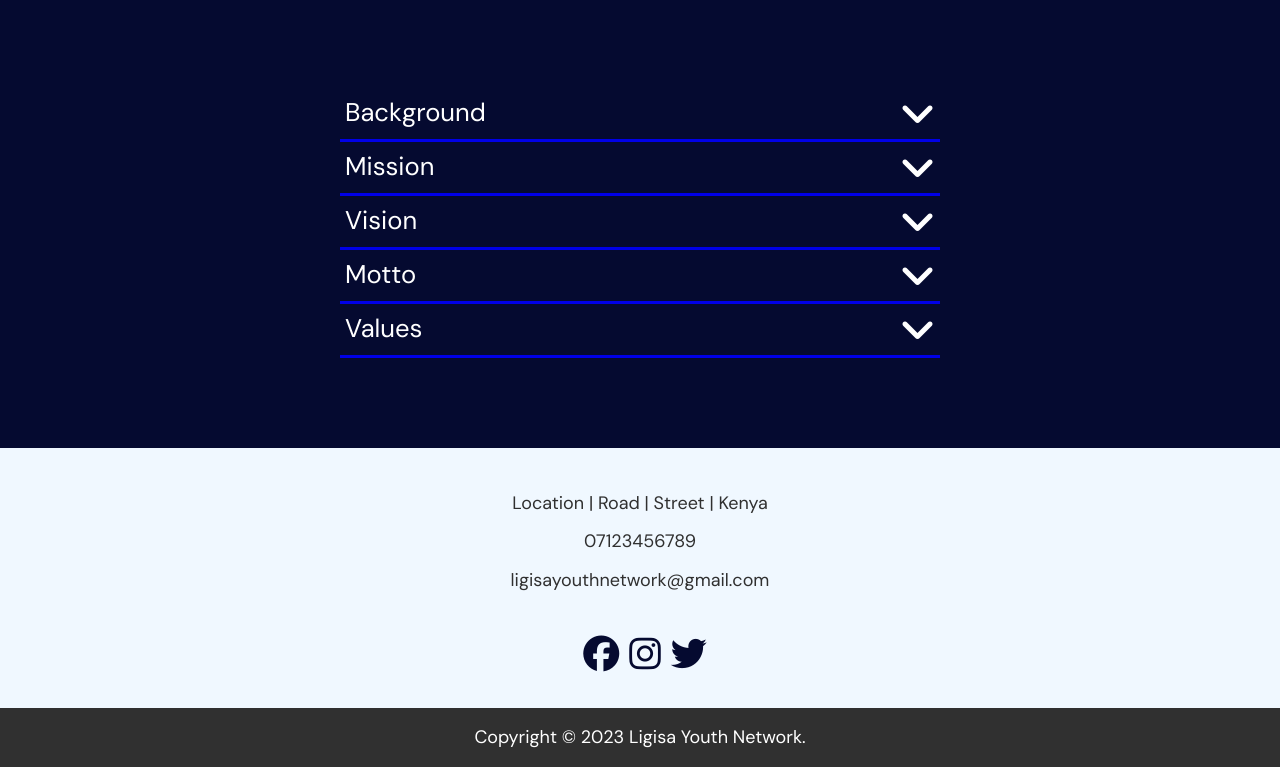
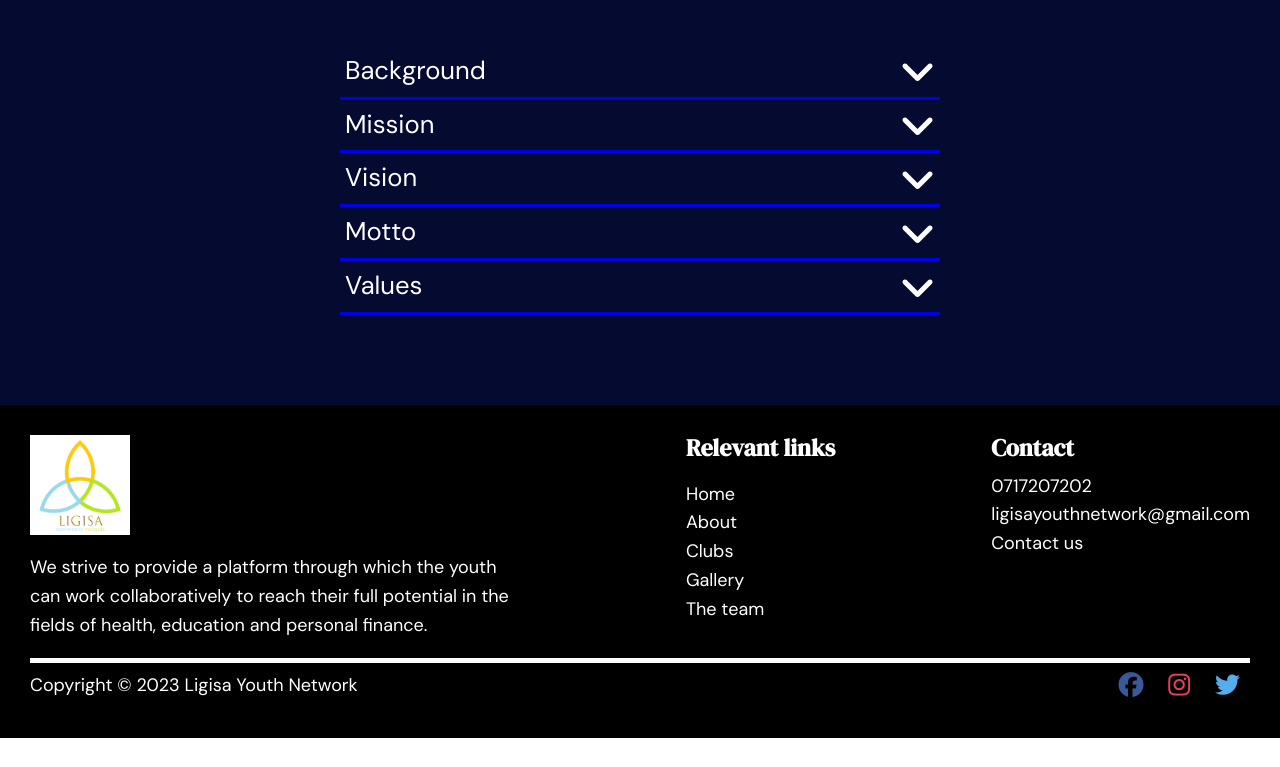
Before and after one commit to Rene-Harry/Ligisa-Production, a plain HTML site: page about.html in a window 1280 px wide. Shown: the part 548-1315 px from the top of the page. After the commit the page ends 1286 px from the top, so only its background shows below. Drawn offline with Linux system fonts and the light colour scheme.

Commit message:
footer update

```diff
--- a/about.html
+++ b/about.html
@@ -135,20 +135,50 @@
       </div>
     </div>
 
-    <footer class="index-footer">
-      <div class="address">
-        <p>Location | Road | Street | Kenya</p>
-        <p>07123456789</p>
-        <p>ligisayouthnetwork@gmail.com</p>
+    <footer class="">
+      <div class="footer-container">
+        <div>
+          <img src="./images/logo_light.jpeg" alt="logo" />
+          <p>
+            We strive to provide a platform through which the youth can work
+            collaboratively to reach their full potential in the fields of
+            health, education and personal finance.
+          </p>
+        </div>
+        <div class="relevant-links">
+          <h3>Relevant links</h3>
+          <ul>
+            <li>
+              <a href="index.html">Home</a>
+            </li>
+            <li>
+              <a href="about.html">About</a>
+            </li>
+            <li>
+              <a href="clubs.html">Clubs</a>
+            </li>
+            <li>
+              <a href="#">Gallery</a>
+            </li>
+            <li>
+              <a href="#">The team</a>
+            </li>
+          </ul>
+        </div>
+        <div class="footer-contact">
+          <h3>Contact</h3>
+          <span>0717207202</span>
+          <span>ligisayouthnetwork@gmail.com</span>
+          <span>Contact us </span>
+        </div>
       </div>
-
-      <div class="social-icons">
-        <i class="fa-brands fa-facebook icons"></i>
-        <i class="fa-brands fa-instagram icons"></i>
-        <i class="fa-brands fa-twitter icons"></i>
-      </div>
-      <div class="copyright">
-        <p>Copyright &copy; <span>2023</span> Ligisa Youth Network.</p>
+      <div class="flex">
+        <div>Copyright &copy; 2023 Ligisa Youth Network</div>
+        <div class="">
+          <i class="fa-brands fa-facebook icons footer-icons "></i>
+          <i class="fa-brands fa-instagram icons footer-icons"></i>
+          <i class="fa-brands fa-twitter icons footer-icons"></i>
+        </div>
       </div>
     </footer>
 
--- a/style.css
+++ b/style.css
@@ -127,7 +127,7 @@ nav {
 
 /* hamburger */
 
-@media screen and (max-width: 600px) {
+@media screen and (max-width: 699px) {
   .navbar-links {
     position: fixed;
     background: var(--clr-light);
@@ -269,25 +269,34 @@ nav {
   justify-content: center;
 
   padding-top: 150px;
-  padding-bottom: 200px;
+  padding-bottom: 150px;
+}
+
+@media screen and (min-width: 1400px) {
+  .hero {
+    padding-top: 300px;
+    padding-bottom: 300px;
+  }
 }
 
 .home {
-  background-image: url(./images/background.jpg);
+  background-image: url(./images/hero-2.jpg);
 }
 
 .container {
   display: flex;
   flex-direction: column;
   align-items: center;
-  margin: 0;
-}
+  }
 
 .group-name {
-  font-size: 3.2rem;
+  font-size: 3.5rem;
   font-family: var(--ff-secondary);
   letter-spacing: 10px;
   padding: 15px;
+}
+.motto{
+  color: var(--clr-dark);
 }
 
 .btn-learn-more {
@@ -330,9 +339,7 @@ section p {
   section {
     padding: 3em 1em;
   }
-  /* .background img {
-    width: 100%;
-  } */
+
 }
 
 /* background section */
@@ -344,12 +351,13 @@ section p {
   margin: 0 auto;
 }
 
-/* .background img {
-  max-width: 650px;
-  margin-left: auto;
-  margin-right: auto;
-  margin-top: 50px;
-} */
+.background {
+  display: flex;
+  flex-direction: column;
+  align-items: center;
+}
+
+
 
 /* health section */
 
@@ -357,11 +365,6 @@ section p {
   background: var(--clr-accent);
   color: var(--clr-light);
 }
-
-/* .health-div {
-  max-width: 1000px;
-  margin: 0 auto;
-} */
 
 .health-flex {
   margin: auto;
@@ -403,11 +406,6 @@ section p {
   background-blend-mode: multiply;
 }
 
-/* .education-div {
-  max-width: 1000px;
-  margin: 0 auto;
-} */
-
 .list {
   margin: auto;
   max-width: 700px;
@@ -434,7 +432,8 @@ section p {
 
 /* Getting Involved */
 
-.getting-involved {
+.getting-involved,
+.supporting-us {
   background: var(--clr-light);
   color: var(--clr-accent);
 }
@@ -476,11 +475,6 @@ section p {
 
 /* SUPPORTING US */
 
-.supporting-us {
-  background: var(--clr-accent);
-  color: var(--clr-light);
-}
-
 .supporting-us-div {
   max-width: 1000px;
   margin: 0 auto;
@@ -517,51 +511,82 @@ section p {
 /* Footer */
 
 footer {
+  background-color: black;
+  color: var(--clr-light);
+  padding: 30px;
+}
+
+footer ul {
+  list-style: none;
+  text-decoration: none;
+
+  padding: 0;
+}
+
+footer a {
+  text-decoration: none;
+  color: var(--clr-light);
+}
+
+.footer-container{
+  display: flex;
+  justify-content: space-between;
+
+}
+
+.footer-container p{
+  max-width: 500px;
+}
+.footer-container img{
+width: 100px;
+height: 100px;
+}
+
+.footer-container{
+  border-bottom: 5px solid ;
+}
+.footer-contact{
   display: flex;
   flex-direction: column;
-  align-items: center;
-  background-color: aliceblue;
-  font-size: var(--fs-body);
+  margin-bottom: 20px;
 }
-.address {
-  display: flex;
-  flex-direction: column;
-  text-align: center;
-  margin: 0 auto;
+.footer-contact h3{
+  margin-bottom: 10px;
 }
 
-footer p {
-  margin: 5px;
+
+.flex{
+  display: flex;
+  justify-content: space-between;
+  align-items: center;
+}
+.footer-icons {
+  font-size: 25px;
+  padding: 10px;
+}
+.fa-facebook {
+  color: #3b5998;
+}
+.fa-instagram {
+  color: #e4405f;
+}
+.fa-twitter {
+  color: #55acee;
 }
 
-footer {
-  padding-top: 2em;
+@media screen and (max-width: 768px) {
+  .footer-container{
+    display: flex;
+    flex-direction: column;
+    justify-content: center;
+  }
+  .flex{
+    flex-direction: column;
+    align-items: flex-start;
+    margin-top: 10px;
+  }
 }
 
-.social-icons {
-  display: flex;
-  justify-content: center;
-  padding: 1em;
-  color: var(--clr-accent);
-  font-size: 2em;
-}
-
-.icons {
-  margin-left: 10px;
-}
-
-.icons:hover {
-  color: green;
-  cursor: pointer;
-}
-
-.copyright {
-  background: var(--clr-dark);
-  color: var(--clr-light);
-  text-align: center;
-  padding: 10px;
-  width: 100%;
-}
 
 /* ABOUT */
 
@@ -755,6 +780,8 @@ footer {
   padding: 10px;
 }
 
+
+
 .contact-details span {
   font-family: var(--ff-secondary);
   font-size: 20px;
```
Also changed, not shown: clubs.html (+43 -13 lines), contact.html (+46 -3 lines), index.html (+49 -17 lines), images/hero-2.jpg (added).
